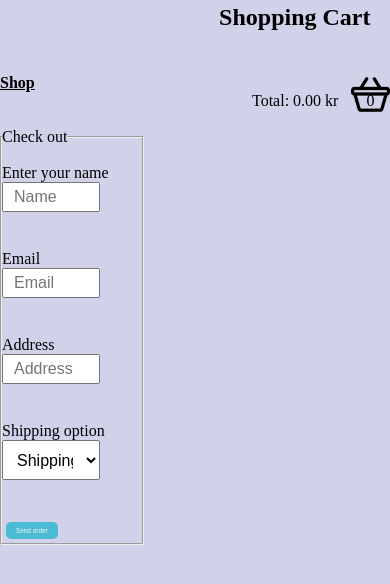
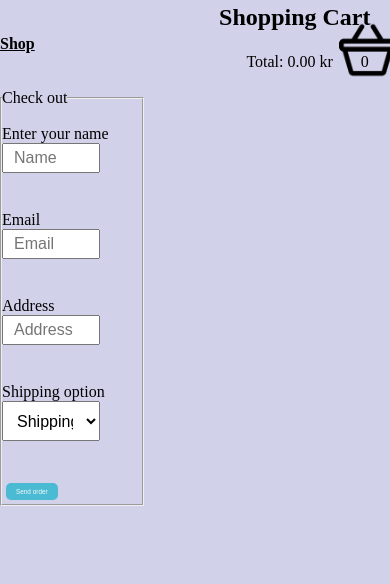
Before and after one commit to Yahya9102/js.projektininla-mning, a plain HTML site: page checkout.html in a window 390 px wide. Shown: the part 38-622 px from the top of the page. Drawn offline with Linux system fonts and the light colour scheme.

Commit message:
css for shoppingcart, responsive to screen

```diff
--- a/checkout.html
+++ b/checkout.html
@@ -12,7 +12,7 @@
     <br><br>
 
         <h2 id="cart">Shopping Cart</h2>
-        <img src="shoppingcart.png" alt="" id="shoppingimg1">
+
 
          <a href="index.html"><strong>Shop</strong></a>
          <br>
--- a/checkout.js
+++ b/checkout.js
@@ -46,7 +46,7 @@ function renderCart(items) {
         </li>` //Loopar genom arrayen och lägg till varje produkt till itemslist elementet, och lägger till ta bort knapp
     }
     const totalPrice = items.reduce((acc, item) => acc + parseFloat(item.price), 0); //Räkna ut totalpris för allt
-    document.getElementById("total").innerHTML = `Total: ${totalPrice.toFixed(2)} kr &nbsp &nbsp &nbsp  ${myItems.length}`; //uppdatera totalpriset och antal items i varukorgen, konstiga tecken för mellanslag
+    document.getElementById("total").innerHTML = `Total: ${totalPrice.toFixed(2)} kr &nbsp &nbsp &nbsp  ${myItems.length} <img src="shoppingcart.png" alt="" id="shoppingimg">`; //uppdatera totalpriset och antal items i varukorgen, konstiga tecken för mellanslag
 
 }
 const savedItems = JSON.parse(sessionStorage.getItem("myItems")); //hämtar items från sessionstorage
--- a/fakestore.js
+++ b/fakestore.js
@@ -98,7 +98,7 @@ function renderCart(items) {
          </li>`
     }
     const totalPrice = items.reduce((acc, item) => acc + parseFloat(item.price), 0); //Räkna ut totalpris för allt
-    document.getElementById("total").innerHTML = `Total: ${totalPrice.toFixed(2)} kr &nbsp &nbsp &nbsp  ${myItems.length}`; //uppdatera totalpriset och antal items i varukorgen, konstiga tecken för mellanslag
+    document.getElementById("total").innerHTML = `Total: ${totalPrice.toFixed(2)} kr &nbsp &nbsp &nbsp    ${myItems.length} <img src="shoppingcart.png" alt="" id="shoppingimg">`; //uppdatera totalpriset och antal items i varukorgen, konstiga tecken för mellanslag
 
 }
 const savedItems = JSON.parse(sessionStorage.getItem("myItems")); //hämtar items från sessionstorage
--- a/style.css
+++ b/style.css
@@ -101,19 +101,13 @@ fieldset{
 
 #shoppingimg{
     display: flex;
-    position: absolute;
-    right: 2.2%;
-    top: 37.5%;
-    width: 4%;
+    position: relative;
+    left: 72%;
+    bottom: 50px;
+    width: 45%;
 }
 
-#shoppingimg1{
-    display: flex;
-    position: absolute;
-    right: 2.2%;
-    top: 11%;
-    width: 4%;
-}
+
 
 
 #editModal {
@@ -234,20 +228,6 @@ p{
 
     }
 
-    #shoppingimg{
-        display: flex;
-        position: relative;
-        left: 90%;
-        top:10.5rem;
-        width: 10%;
-    }
-    #shoppingimg1{
-        display: flex;
-        position: relative;
-        left: 90%;
-        top:2.5rem;
-        width: 10%;
-    }
 
     #baskettext{
       margin: 20px;
```
Also changed, not shown: index.html (+3 -1 lines).
